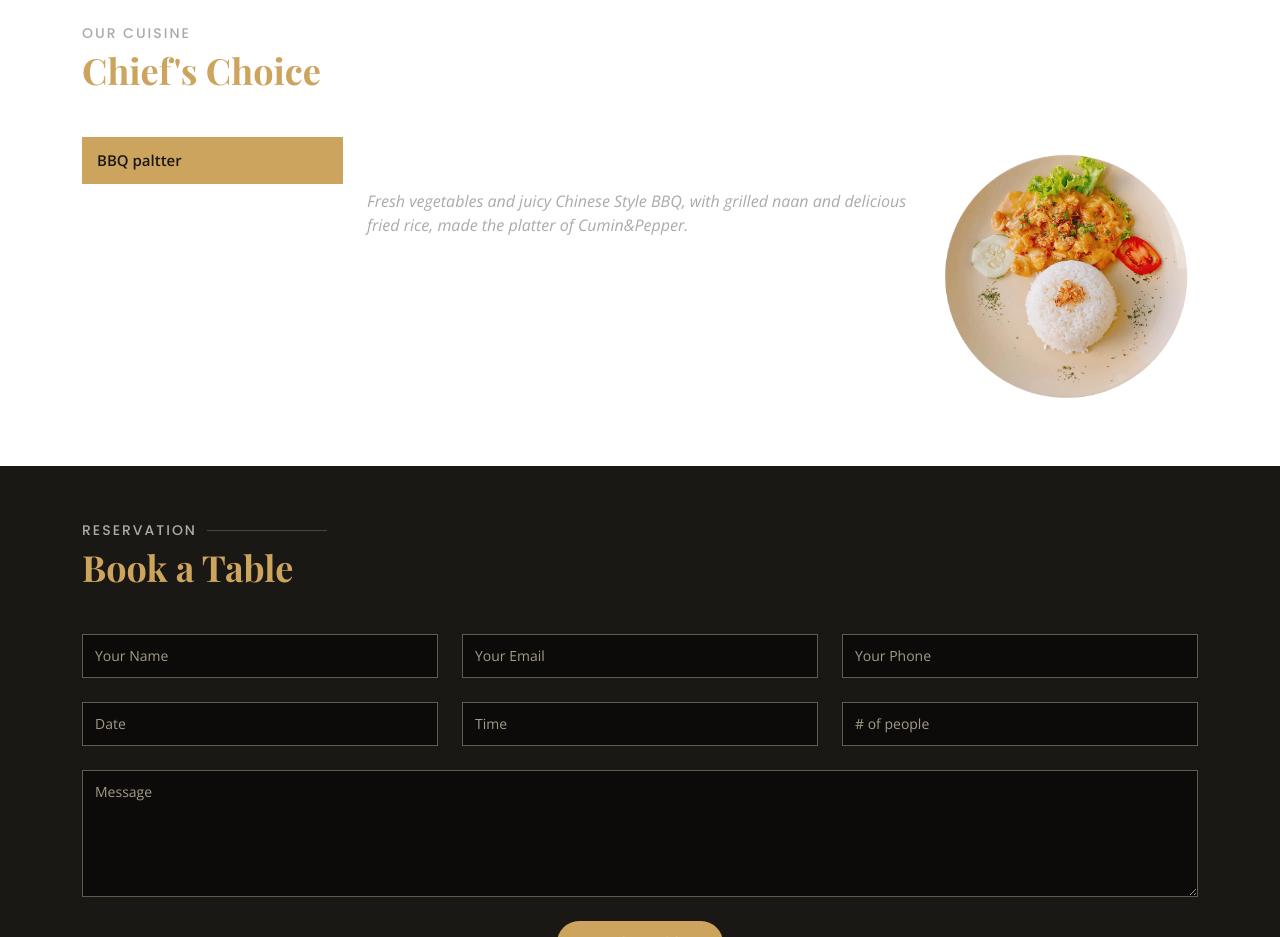
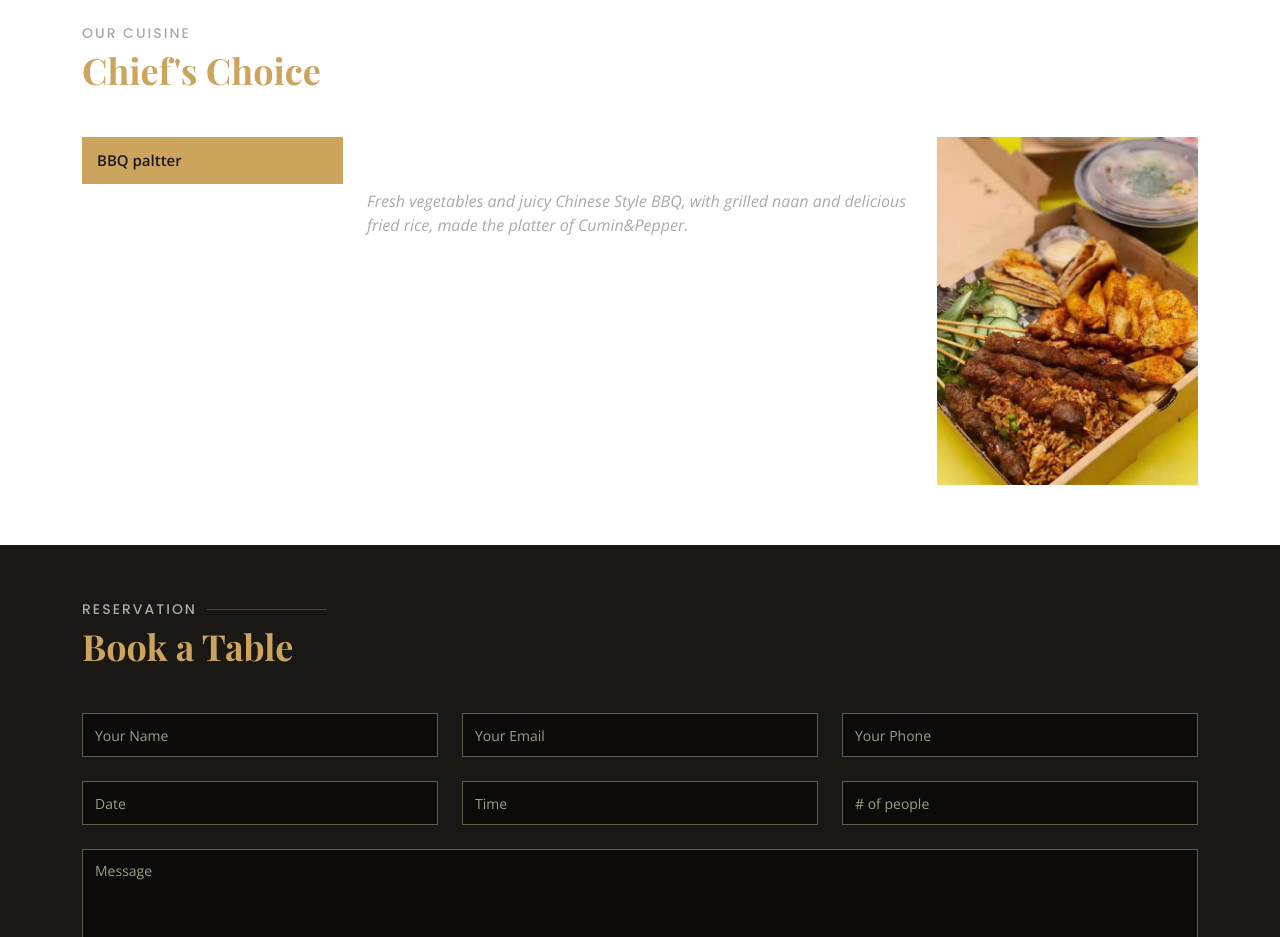
Before and after one commit to zhangchuanyu/cummi.io, a plain HTML site: page index.html in a window 1280 px wide. Shown: the part 2820-3757 px from the top of the page. Drawn offline with nearby package versions, Linux system fonts and the light colour scheme; a web font is replaced by a local one.

Commit message:
Update index.html

```diff
--- a/index.html
+++ b/index.html
@@ -785,7 +785,7 @@
                     <p class="fst-italic">Fresh vegetables and juicy Chinese Style BBQ, with grilled naan and delicious fried rice, made the platter of Cumin&Pepper.</p>
                   </div>
                   <div class="col-lg-4 text-center order-1 order-lg-2">
-                    <img src="assets/img/specials-1.png" alt="" class="img-fluid">
+                    <img src="assets/img/zhaopai.jpg" alt="" class="img-fluid">
                   </div>
                 </div>
               </div>
```
